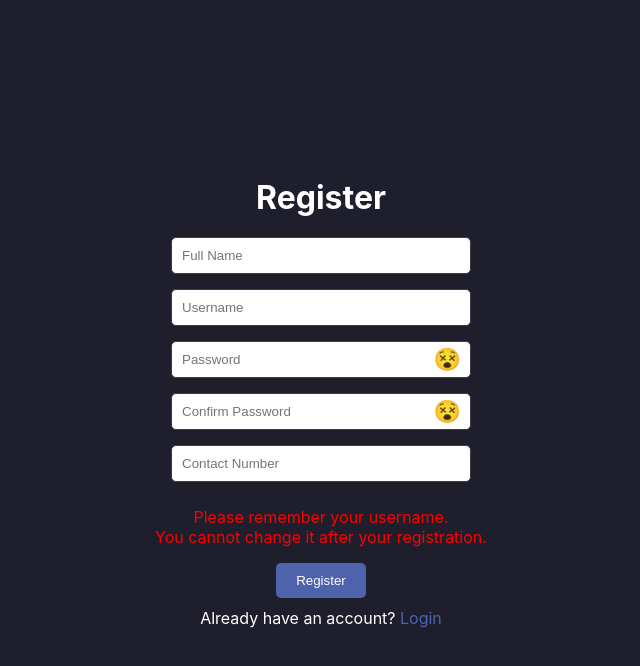
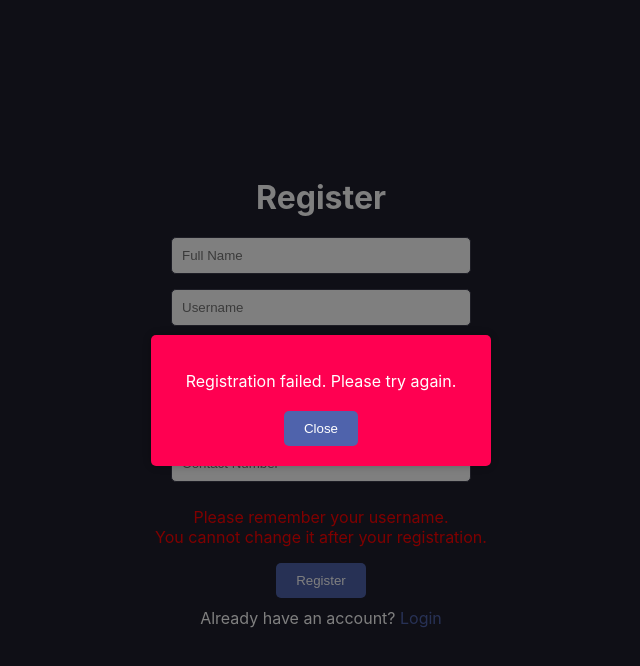
Before and after one commit to JIshanRandika/CallYourDriver_WebApp, a React (Create React App) app: page /register in a window 1280 px wide. Both pictures are taken after a click on the button "Register". Shown: the top 666 px of the page, without its empty margins (319-959 px from the left). Built offline with nearby package versions, Linux system fonts and the light colour scheme; no server answers.

Commit message:
Use popup instead of alerts

```diff
--- a/src/pages/RegisterPage.jsx
+++ b/src/pages/RegisterPage.jsx
@@ -10,6 +10,9 @@ function RegisterPage() {
   const [confirmPassword, setConfirmPassword] = useState('');
   const [contactNumber, setContactNumber] = useState('');
   const [showPassword, setShowPassword] = useState(false);
+  const [showPopup, setShowPopup] = useState(false);
+  const [popupMessage, setPopupMessage] = useState('');
+  const [popupType, setPopupType] = useState(''); // 'success' or 'error'
   const navigate = useNavigate();
   const [screenHeight, setScreenHeight] = useState(window.innerHeight);
 
@@ -21,17 +24,25 @@ function RegisterPage() {
 
   const handleRegister = async () => {
     if (password !== confirmPassword) {
-      alert('Passwords do not match. Please try again.');
+      setPopupMessage('Passwords do not match. Please try again.');
+      setPopupType('error');
+      setShowPopup(true);
       return;
     }
 
     try {
-      await register(name, username, password, contactNumber);
+      const response = await register(name, username, password, contactNumber);
       await login(username, password);
-      alert('Registration successful!');
+      setPopupMessage(response.data.message);
+      setPopupType('success');
+      setShowPopup(true);
       navigate('/Home');
     } catch (error) {
-      alert('Registration failed. Please try again.');
+      // Handle both server errors and unexpected issues
+      const errorMessage = error.response?.data?.message || 'Registration failed. Please try again.';
+      setPopupMessage(errorMessage);
+      setPopupType('error');
+      setShowPopup(true);
     }
   };
 
@@ -109,9 +120,57 @@ function RegisterPage() {
       <p style={styles.link} onClick={() => navigate('/')}>
         Already have an account? <span style={styles.linkText}>Login</span>
       </p>
+       {/* Popup Modal */}
+       {showPopup && (
+        <div style={popupStyles.overlay}>
+          <div style={{ ...popupStyles.popup, backgroundColor: popupType === 'success' ? '#ffffff' : '#ff0051' }}>
+            <p style={popupStyles.message}>{popupMessage}</p>
+            <button onClick={() => setShowPopup(false)} style={popupStyles.button}>
+              Close
+            </button>
+          </div>
+        </div>
+      )}
     </div>
   );
+
 }
+
+const popupStyles = {
+  overlay: {
+    position: 'fixed',
+    top: 0,
+    left: 0,
+    width: '100%',
+    height: '100%',
+    backgroundColor: 'rgba(0, 0, 0, 0.5)',
+    display: 'flex',
+    justifyContent: 'center',
+    alignItems: 'center',
+    zIndex: 1000,
+  },
+  popup: {
+    backgroundColor: '#FFF',
+    padding: '20px',
+    borderRadius: '5px',
+    textAlign: 'center',
+    maxWidth: '300px',
+    width: '80%',
+    boxShadow: '0px 0px 10px rgba(0, 0, 0, 0.25)',
+  },
+  message: {
+    marginBottom: '20px',
+    color: '#FFF',
+  },
+  button: {
+    backgroundColor: '#4F63AC',
+    color: '#FFF',
+    border: 'none',
+    borderRadius: '5px',
+    padding: '10px 20px',
+    cursor: 'pointer',
+  },
+};
 
 const styles = {
   container: {
```
